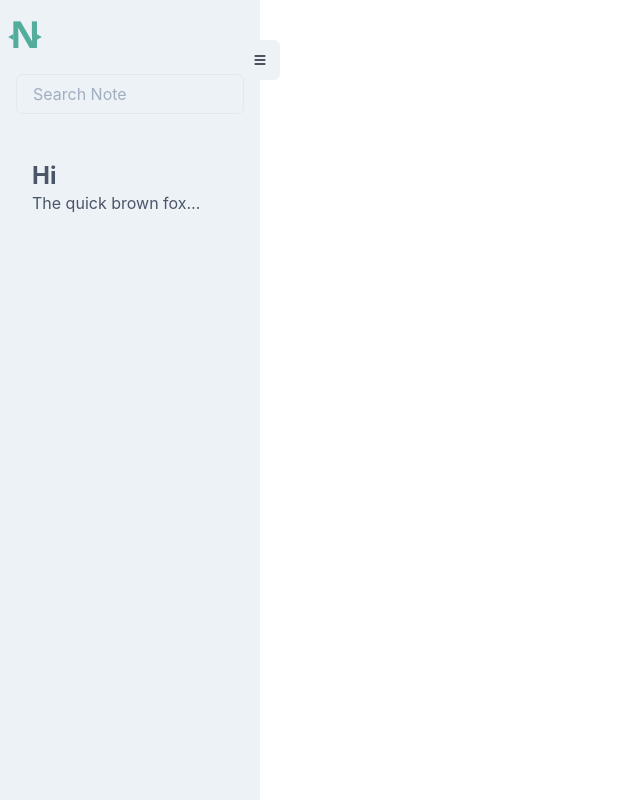
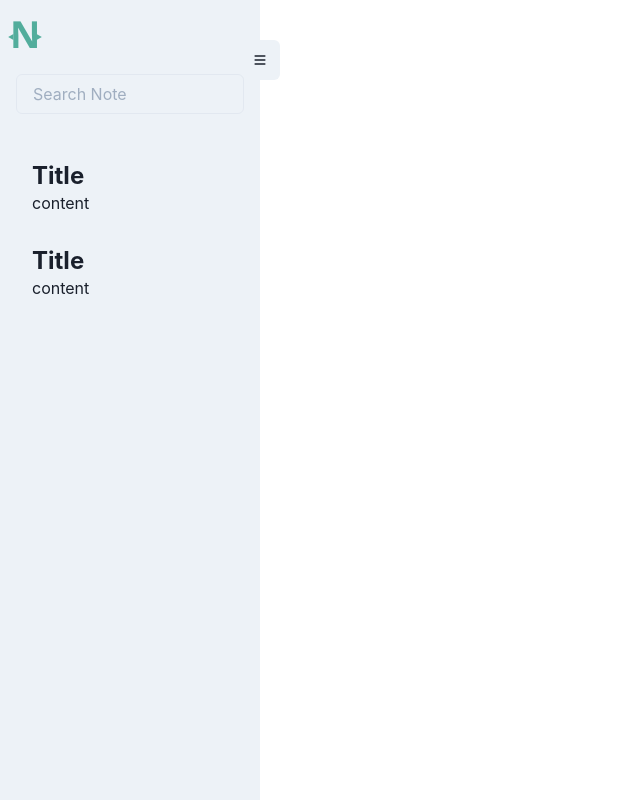
Before and after one commit to oreoluwa-bs/notes-app-gql-ts, a React (Create React App) app in the folder app/: page /app in a window 1280 px wide. Shown: the whole page, without its empty margins (0-640 px from the left). Built offline with nearby package versions, Linux system fonts and the light colour scheme.

Commit message:
Fixed active class bug

```diff
--- a/app/src/components/Dashboard/SideBar/SideNavLink.tsx
+++ b/app/src/components/Dashboard/SideBar/SideNavLink.tsx
@@ -1,36 +1,80 @@
-import { Box, Heading, Link, Text } from "@chakra-ui/react";
+import { Box, Heading, Link, Text, useTheme } from "@chakra-ui/react";
 import { NavLink as RRNavLink } from "react-router-dom";
 
-interface Props {}
+interface Props {
+  path: string;
+  slug?: string;
+  title?: string;
+  content?: string;
+}
 
-const SideNavLink = (props: Props) => {
+const SideNavLink = ({
+  path = "/app",
+  slug = "slug",
+  title = "Title",
+  content = "content",
+}: Props) => {
+  const { colors } = useTheme();
+
   return (
     <Link
-      to="/app"
+      to={`${path}/note/${slug}`}
       as={RRNavLink}
-      role="group"
-      _hover={{ textDecoration: "none" }}
+      display="block"
+      borderRadius="lg"
+      transition="all 0.4s"
+      _hover={{ textDecoration: "none", bg: "gray.200", color: "primary.base" }}
+      _active={{ bg: "gray.200", color: "primary.base" }}
+      _focus={{ boxShadow: "none" }}
+      activeStyle={{
+        background: colors.gray["200"],
+        color: colors.primary["base"],
+      }}
     >
-      <Box
-        borderRadius="lg"
-        p="1rem"
-        // borderBottomWidth="1px"
-        // borderBottomColor="gray.200"
-        color="gray.600"
-        transition="all 0.4s"
-        // _groupHover={{ bg: "primary.base", color: "white" }}
-        // _groupActive={{ bg: "rgba(82, 173, 156, 0.3)", color: "primary.base" }}
-        _groupHover={{ bg: "gray.200", color: "primary.base" }}
-        _groupActive={{ bg: "gray.200", color: "primary.base" }}
-      >
-        <Heading fontSize="2xl">Hi</Heading>
-        <Text noOfLines={1}>
-          The quick brown fox jumps over the lazy dog is an English-language
-          pangram—a sentence that contains all of the letters of the English
-          alphabet. Owing to its existence, Chakra was created.
-        </Text>
+      <Box p="1rem">
+        <Heading fontSize="2xl">{title}</Heading>
+        <Text noOfLines={1}>{content}</Text>
       </Box>
     </Link>
+    //   <Link
+    //   to="/app/s"
+    //   as={RRNavLink}
+    //   // role="group"
+    //   display="block"
+    //   borderRadius="lg"
+    //   transition="all 0.4s"
+    //   _hover={{ textDecoration: "none", bg: "gray.200", color: "primary.base" }}
+    //   _focus={{ boxShadow: "none" }}
+    //   _active={{ bg: "gray.200", color: "primary.base" }}
+    //   style={{
+    //     transition: "all 0.4s",
+    //   }}
+    //   activeStyle={{
+    //     transition: "all 0.4s",
+    //     background: colors.gray["200"],
+    //     color: colors.primary["base"],
+    //   }}
+    // >
+    //   <Box
+    //     // borderRadius="lg"
+    //     p="1rem"
+    //     // borderBottomWidth="1px"
+    //     // borderBottomColor="gray.200"
+    //     // color="gray.600"
+    //     // transition="all 0.4s"
+    //     // _groupHover={{ bg: "primary.base", color: "white" }}
+    //     // _groupActive={{ bg: "rgba(82, 173, 156, 0.3)", color: "primary.base" }}
+    //     // _groupHover={{ bg: "gray.200", color: "primary.base" }}
+    //     // _groupActive={{ bg: "gray.200", color: "primary.base" }}
+    //   >
+    //     <Heading fontSize="2xl">Hi</Heading>
+    //     <Text noOfLines={1}>
+    //       The quick brown fox jumps over the lazy dog is an English-language
+    //       pangram—a sentence that contains all of the letters of the English
+    //       alphabet. Owing to its existence, Chakra was created.
+    //     </Text>
+    //   </Box>
+    // </Link>
   );
 };
 
--- a/app/src/components/Dashboard/SideBar/index.tsx
+++ b/app/src/components/Dashboard/SideBar/index.tsx
@@ -4,9 +4,11 @@ import {
   FormLabel,
   IconButton,
   Input,
+  Link,
   VisuallyHidden,
 } from "@chakra-ui/react";
 import { HiMenu } from "react-icons/hi";
+import { Link as RRLink, useRouteMatch } from "react-router-dom";
 import { NotesLogo } from "../../icons";
 import SideNavLink from "./SideNavLink";
 
@@ -17,6 +19,7 @@ interface SideNavProps {
 }
 
 const SideBar = ({ isOpen, onOpen, onClose }: SideNavProps) => {
+  const currentMatch = useRouteMatch();
   return (
     <Box
       bg="gray.100"
@@ -31,7 +34,9 @@ const SideBar = ({ isOpen, onOpen, onClose }: SideNavProps) => {
     >
       {/* Util */}
       <Box>
-        <NotesLogo color="primary.base" fontSize="50px" />
+        <Link as={RRLink} to="/app">
+          <NotesLogo color="primary.base" fontSize="50px" />
+        </Link>
       </Box>
       <Box position="absolute" right={"-20px"} top={"40px"}>
         <IconButton
@@ -52,8 +57,8 @@ const SideBar = ({ isOpen, onOpen, onClose }: SideNavProps) => {
 
       {/* lINKS */}
       <Box p="1rem">
-        {[1].map((_, index) => (
-          <SideNavLink key={index} />
+        {[1, 2].map((data, index) => (
+          <SideNavLink key={index} path={currentMatch.path} {...data} />
         ))}
       </Box>
     </Box>
```
